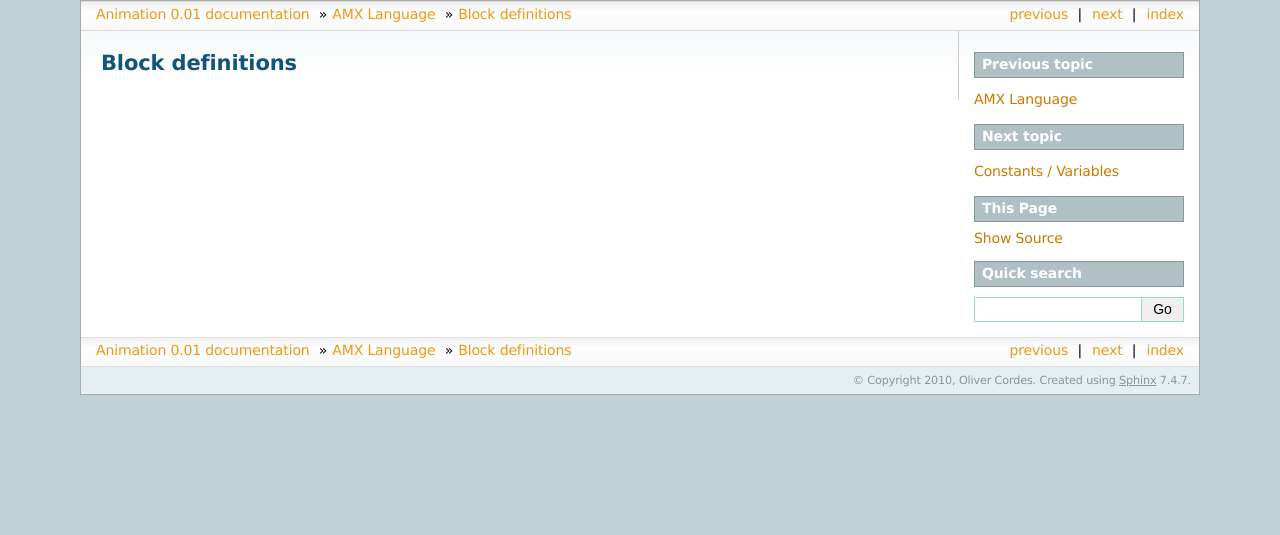
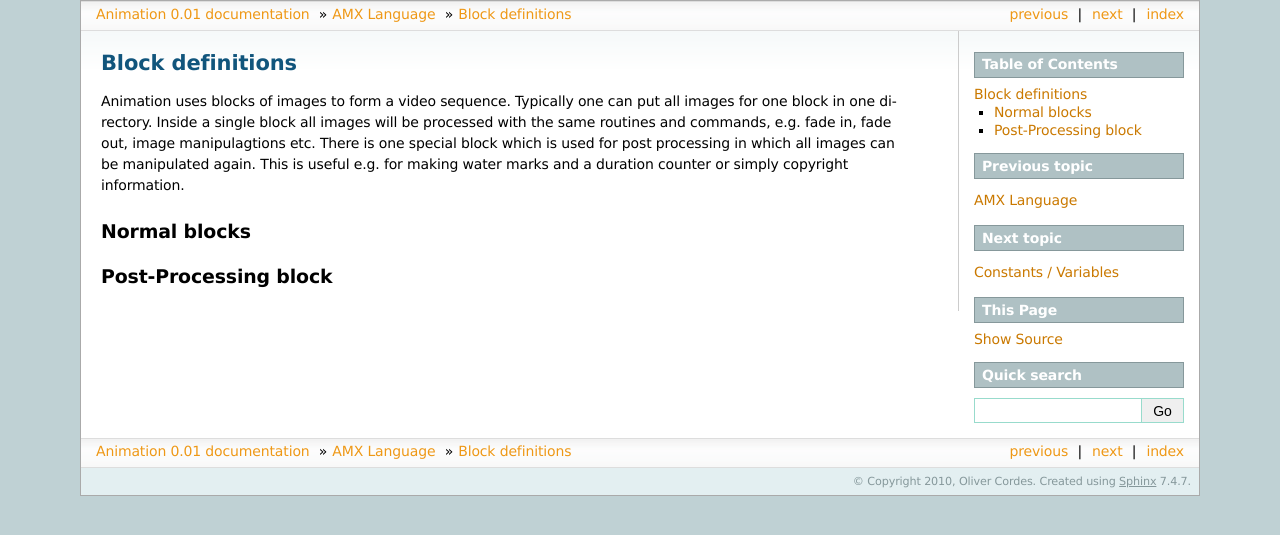
Before and after one commit to ocordes/animation, a Sphinx documentation site: the page built from doc/source/language/blocks.rst, in a window 1280 px wide. Shown: the top 535 px of the page. Built offline with Sphinx 7.4.7, drawn with Linux system fonts in a browser that asks for light colours.

Commit message:
- working on block documentation

```diff
--- /dev/null
+++ b/doc/source/examples.rst
@@ -0,0 +1,2 @@
+Examples
+========
--- a/doc/source/index.rst
+++ b/doc/source/index.rst
@@ -11,7 +11,10 @@ Contents:
 .. toctree::
    :maxdepth: 2
 
+   installation.rst
+   projects.rst
    language.rst
+   examples.rst
 
 Indices and tables
 ==================
--- /dev/null
+++ b/doc/source/installation.rst
@@ -0,0 +1,2 @@
+Installation
+============
--- a/doc/source/language/blocks.rst
+++ b/doc/source/language/blocks.rst
@@ -1,2 +1,23 @@
 Block definitions
-========================
+=================
+
+.. index:: Blocks
+
+Animation uses blocks of images to form a video sequence. Typically one can put
+all images for one block in one directory. Inside a single block all images will
+be processed with the same routines and commands, e.g. fade in, fade out, image
+manipulagtions etc. There is one special block which is used for post processing
+in which all images can be manipulated again. This is useful e.g. for making
+water marks and a duration counter or simply copyright information.
+
+Normal blocks
+-------------
+
+.. index:: Normal blocks
+
+
+
+Post-Processing block
+---------------------
+
+.. index:: Post processing block
--- /dev/null
+++ b/doc/source/projects.rst
@@ -0,0 +1,2 @@
+Projects
+========
```
